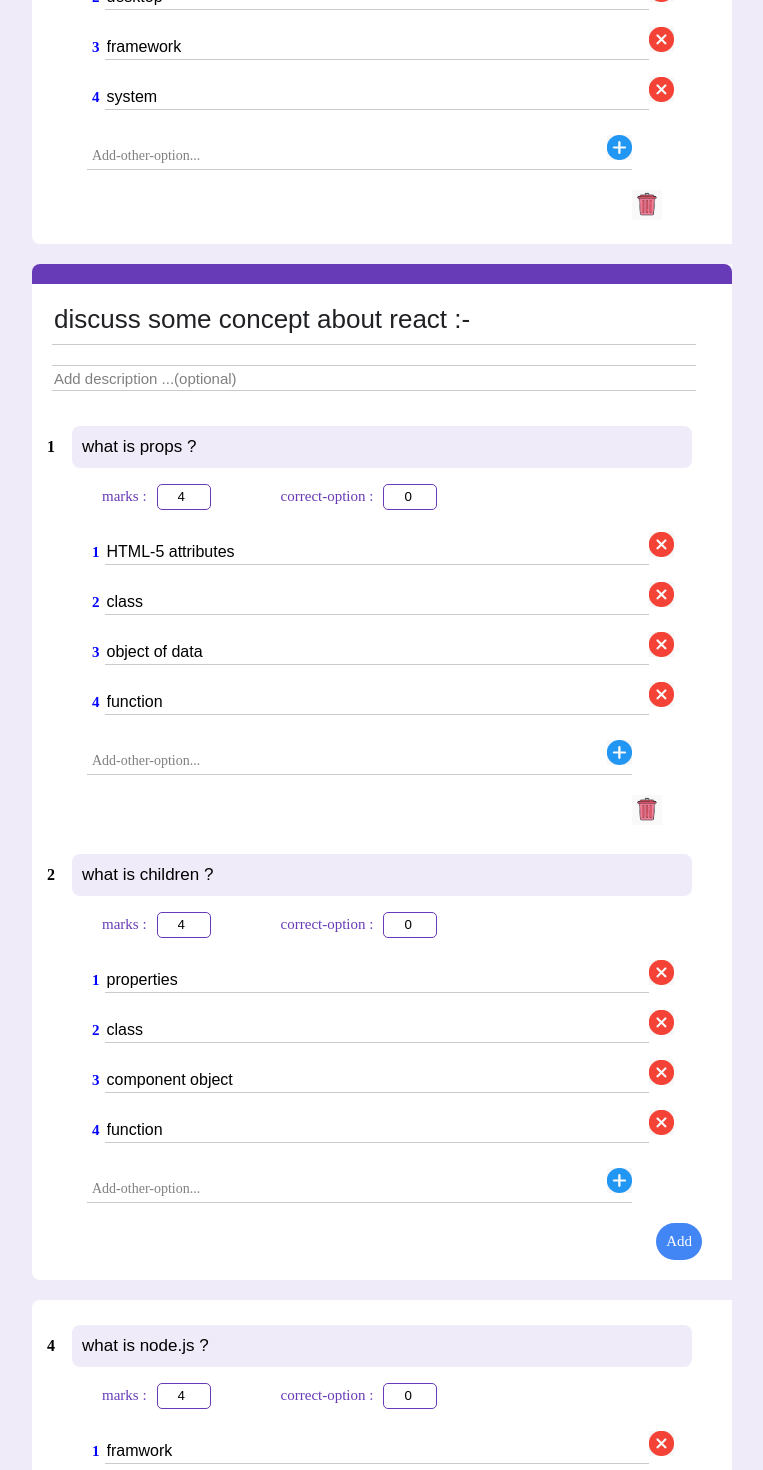
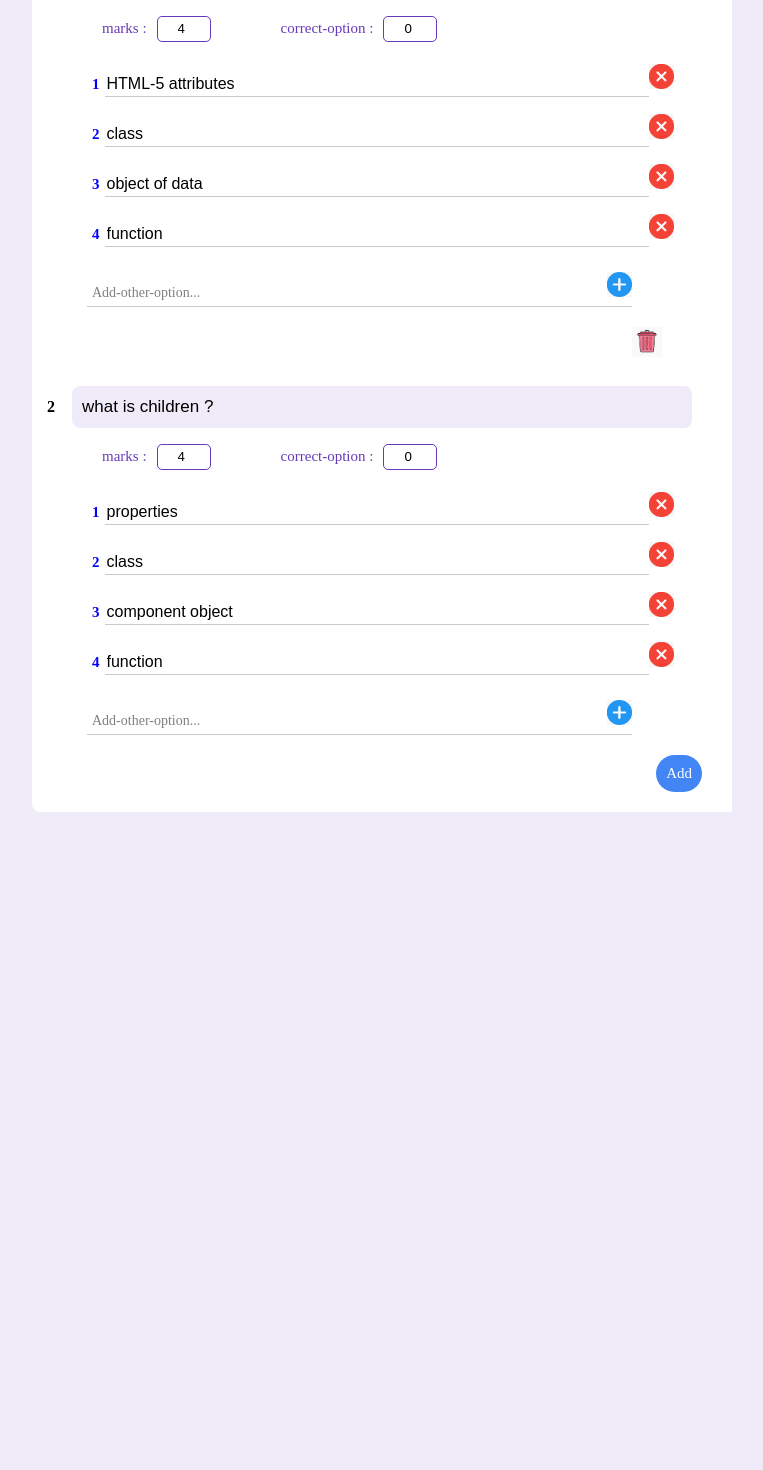
Before and after one commit to harshitj100/test-conduction, a React (Create React App) app: page / in a window 1280 px wide. Shown: the part 980-2450 px from the top of the page, without its empty margins (57-820 px from the left). After the commit the page ends 1812 px from the top, so only its background shows below. Built offline with nearby package versions, Linux system fonts and the light colour scheme.

Commit message:
making addQuestion and removeQuestion button functional

```diff
--- a/src/components/main/QuizData.js
+++ b/src/components/main/QuizData.js
@@ -1,7 +1,7 @@
 import React from 'react'
 import TitleComponent from './Quiz_Data/TitleComponent'
 import Questions from './Quiz_Data/Questions'
-import { useState } from 'react'
+import { useState , useEffect } from 'react'
 
 const QuizData = () => {
   const quizData = {
@@ -13,14 +13,6 @@
   {
     questionId : 1,
     questionText : "what is javascript ?",
-      questionMarks : quizData.defaultMarks,
-      questionDesc : false,
-      questiontype : 'mcq',
-      correctOptionIndex : 0
-    },
-    {
-      questionId : 2,
-      questionText : "what is React ?",
     questionMarks : quizData.defaultMarks,
     questionDesc : false,
     questiontype : 'mcq',
@@ -47,23 +39,94 @@
         questiontype : 'mcq',
         correctOptionIndex : 0
       },
-      ]},
-    {
-      questionId : 4,
-      questionText : "what is node.js ?",
+    ]}
+  ])
+  let length = questionsData.length;
+  function addQuestion(){
+    const length = questionsData.length
+    const id = questionsData[length-1].questionId+1;
+    let newQuestionsData = [...questionsData , {
+      questionId : id,
+      questionText : "",
       questionMarks : quizData.defaultMarks,
       questionDesc : false,
       questiontype : 'mcq',
       correctOptionIndex : 0
+    }]
+    setQuestionsData(newQuestionsData);
+    console.log(questionsData , "hello" );
+    return id;
+  }
+  function removeQuestion(id){
+    const newQuestionsData = questionsData.filter((question) => {
+      if (id !== question.questionId){
+        return question;
+      }
+    })
+    setQuestionsData(newQuestionsData);
+  }
+  const [optionData , setOptionData] = useState([{
+    optionsId : 1,
+    optionTexts : ['language' , 'compiler' , 'software' , 'system'],
+    correctOptionIndex : 0,
   },
-  ])
-  let length = questionsData.length;
+  {
+    optionsId : 2,
+    optionTexts : ['library' , 'desktop' , 'framework' , 'system'],
+    correctOptionIndex : 2,
+  },
+  {
+    optionsId : 3.1,
+    optionTexts : ['HTML-5 attributes' , 'class' , 'object of data' , 'function'],
+    correctOption : 0,
+  },
+  {
+    optionsId : 3.2,
+    optionTexts : ['properties' , 'class' , 'component object' , 'function'],
+    correctOption : 0,
+  },
+  {
+    optionsId : 4,
+    optionTexts : ['framwork' , 'runtime env' , 'IDE' , 'language'],
+    correctOption : 0,
+  }]);
+  function addOption(id) {
+    const newOptions = optionData.map((option) => {
+      if (id === option.optionsId) {
+        option.optionTexts.push('');
+      }
+      return option;
+  });
+  console.log(id , "id");
+  setOptionData(newOptions);
+  }
+  function updateOptionData(id){
+    const newOptionData = [...optionData , {
+      optionsId : id,
+      optionTexts : [''],
+      correctOptionIndex : 0,
+    }]
+    setOptionData(newOptionData);
+    console.log('new option data = ' , newOptionData);
+    console.log('option data =' , optionData);
+  }
+  function deleteOption(removeIndex , id){
+    const newOptions = optionData.map((option) => {
+      if (id === option.optionsId) {
+        option.optionTexts.splice(removeIndex , 1);
+      }
+      return option;
+    });
+    setOptionData(newOptions);
+  }
   return (
     <div className = "quiz-data-container">
       <TitleComponent quizData = {quizData} />
       {questionsData.map((question , index) =>
-        (<Questions key = {question.questionId} question = {question} index = {index} length = {length}/>))}
-
+        (<Questions key = {question.questionId} question = {question}
+        index = {index} length = {length} addQuestion={addQuestion} removeQuestion={removeQuestion}
+        optionData={optionData} addOption={addOption}
+        updateOptionData={updateOptionData} deleteOption={deleteOption}/>))}
     </div>
   )
 }
--- a/src/components/main/Quiz_Data/AddQuestion.js
+++ b/src/components/main/Quiz_Data/AddQuestion.js
@@ -1,9 +1,13 @@
 import React from 'react'
 
-const AddQuestion = () => {
+const AddQuestion = ({addQuestion , updateOptionData}) => {
+  function handleQuestionAdding(){
+    const id = addQuestion();
+    updateOptionData(id);
+  }
   return (
-    <div class="add-btn-container">
-      <div class='add-btn'>
+    <div className="add-btn-container">
+      <div className='add-btn' onClick={() => {handleQuestionAdding()}}>
         Add
       </div>
     </div>
--- a/src/components/main/Quiz_Data/Questions.js
+++ b/src/components/main/Quiz_Data/Questions.js
@@ -7,53 +7,9 @@
 import AddQuestion from './AddQuestion.js';
 import RemoveQuestion from './RemoveQuestion.js';
 
-const Questions = ({question , index , length}) => {
+const Questions = ({question , index , length , addQuestion , removeQuestion , optionData , addOption , updateOptionData , deleteOption}) => {
   const isSection = typeof(question.questionId) === 'string' ? true : false ;
   let sectionLength = (isSection) ? question.sectionQuestion.length : 0;
-  const [optionData , setOptionData] = useState([{
-      optionsId : 1,
-      optionTexts : ['language' , 'compiler' , 'software' , 'system'],
-      correctOptionIndex : 0,
-    },
-    {
-      optionsId : 2,
-      optionTexts : ['library' , 'desktop' , 'framework' , 'system'],
-      correctOptionIndex : 2,
-    },
-    {
-      optionsId : 3.1,
-      optionTexts : ['HTML-5 attributes' , 'class' , 'object of data' , 'function'],
-      correctOption : 0,
-    },
-    {
-      optionsId : 3.2,
-      optionTexts : ['properties' , 'class' , 'component object' , 'function'],
-      correctOption : 0,
-    },
-    {
-      optionsId : 4,
-      optionTexts : ['framwork' , 'runtime env' , 'IDE' , 'language'],
-      correctOption : 0,
-  }]);
-  function addOption(id) {
-    const newOptions = optionData.map((option) => {
-      if (id === option.optionsId) {
-        option.optionTexts.push('');
-      }
-      return option;
-    });
-    setOptionData(newOptions);
-  }
-  function deleteOption(removeIndex , id){
-    const newOptions = optionData.map((option) => {
-      if (id === option.optionsId) {
-        option.optionTexts.splice(removeIndex , 1);
-      }
-      return option;
-    });
-    setOptionData(newOptions);
-  }
-
   return (
     <div className="question-container">
       {!isSection ? (
@@ -77,7 +33,9 @@
              questionId = {question.questionId} deleteOption={deleteOption}/>))}
         </div>
         <AddOption addOption = {addOption} questionId = {question.questionId} />
-        {(length === index+1) ? <AddQuestion /> : <RemoveQuestion />}
+        {(length === index+1) ?
+        <AddQuestion addQuestion={addQuestion} updateOptionData={updateOptionData} questionId = {question.questionId} />
+         : <RemoveQuestion removeQuestion = {removeQuestion} questionId = {question.questionId}/>}
       </div>) :
       <div  className="section">
         <div className="section-container">
@@ -91,7 +49,8 @@
         </div>
         {question.sectionQuestion.map((subquestion , index) =>
         (<Section key = {subquestion.questionId} subquestion = {subquestion}
-            index = {index} optionData = {optionData} addOption ={addOption} length={sectionLength}/>))}
+            index = {index} optionData = {optionData} addOption ={addOption}
+            length={sectionLength} deleteOption={deleteOption} addQuestion={addQuestion}/>))}
       </div>
     }
     </div>
--- a/src/components/main/Quiz_Data/RemoveQuestion.js
+++ b/src/components/main/Quiz_Data/RemoveQuestion.js
@@ -1,10 +1,10 @@
 import React from 'react'
 import deletebox from './deletebox.png'
 
-const RemoveQuestion = () => {
+const RemoveQuestion = ({removeQuestion , questionId}) => {
   return (
-    <div className = "remove-btn-container">
-      <div className = "remove-btn">
+    <div className = "remove-btn-container" onClick={() => removeQuestion(questionId)}>
+      <div className = "remove-btn" >
         <img src = {deletebox} className = "remove-btn-image"/>
       </div>
     </div>
--- a/src/components/main/Quiz_Data/Section.js
+++ b/src/components/main/Quiz_Data/Section.js
@@ -5,7 +5,7 @@
 import RemoveQuestion from './RemoveQuestion'
 
 
-const Section = ({subquestion , index , optionData , addOption , length}) => {
+const Section = ({subquestion , index , optionData , addOption , length , deleteOption , addQuestion}) => {
   // questionId : 3.1,
   //         questionText : "what is props ?",
   //         questionMarks : quizData.defaultMarks,
@@ -30,10 +30,10 @@
         </div>
         <div className="option-text-container">
           {optionData.map((option , index) => (
-            <Option key = {option.optionsId} option = {option} index = {index} questionId = {subquestion.questionId}/>))}
+            <Option key = {option.optionsId} option = {option} index = {index} questionId = {subquestion.questionId} deleteOption={deleteOption}/>))}
         </div>
         <AddOption addOption ={addOption} questionId = {subquestion.questionId}/>
-        {(length === index+1) ? <AddQuestion /> : <RemoveQuestion />}
+        {(length === index+1) ? <AddQuestion addQuestion={addQuestion} section={true}/> : <RemoveQuestion />}
       </div>
     </div>
   )
```
Lines whose indentation alone changed are shown as unchanged.
